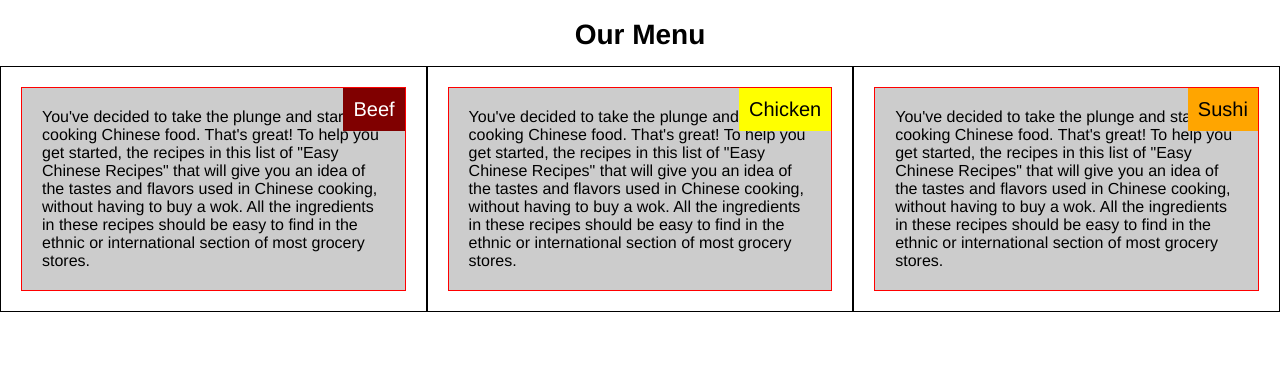
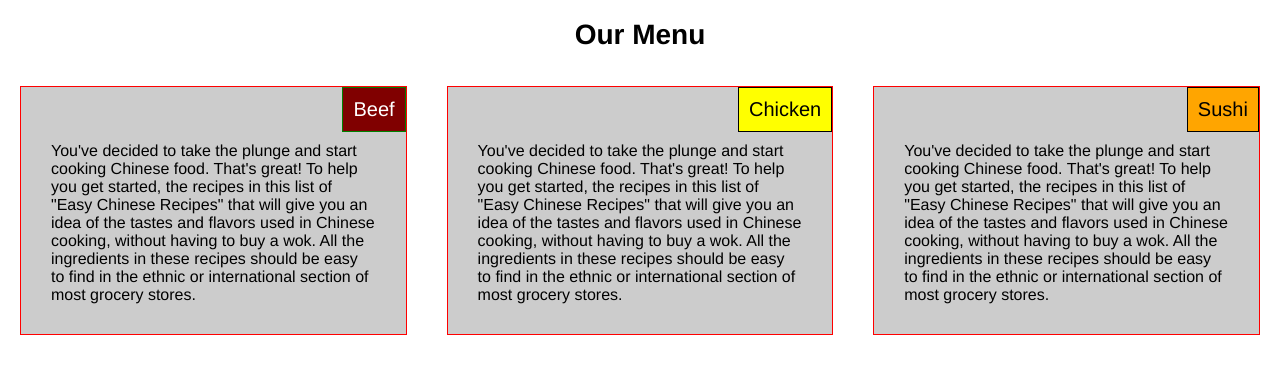
Before and after one commit to sho999/module2_solution, a plain HTML site: page index.html in a window 1280 px wide. Drawn offline with Linux system fonts and the light colour scheme.

Commit message:
fixed bug

```diff
--- a/css/myStyle.css
+++ b/css/myStyle.css
@@ -31,32 +31,32 @@ section {
 }
 
 .textContent{
+  clear: both;
   margin: 20px;
+  padding: 10px;
+
 }
 #beef{
-  position: absolute;
-  top:0;
-  right:0;
+  float: right;
   padding: 10px;
   background-color: maroon;
   font-size: 125%;
   color: white;
+  border: 1px solid green;
 }
 #chicken{
-  position: absolute;
-  top:0;
-  right:0;
+  float:right;
   padding: 10px;
   background-color: yellow;
   font-size: 125%;
+  border: 1px solid black;
 }
 #sushi{
-  position: absolute;
-  top:0;
-  right:0;
+  float: right;
   padding: 10px;
   background-color: orange;
   font-size: 125%;
+  border: 1px solid black;
 }
 
 /* Simple Responsive Framework. */
@@ -68,7 +68,6 @@ section {
 @media (min-width: 992px) {
   .col-lg-1, .col-lg-2, .col-lg-3, .col-lg-4, .col-lg-5, .col-lg-6, .col-lg-7, .col-lg-8, .col-lg-9, .col-lg-10, .col-lg-11, .col-lg-12 {
     float: left;
-    border: 1px solid black;
   }
   .col-lg-1 {
     width: 8.33%;
@@ -112,7 +111,6 @@ section {
 @media (min-width: 768px) and (max-width: 991px) {
   .col-md-1, .col-md-2, .col-md-3, .col-md-4, .col-md-5, .col-md-6, .col-md-7, .col-md-8, .col-md-9, .col-md-10, .col-md-11, .col-md-12 {
     float: left;
-    border: 1px solid black;
   }
   .col-md-1 {
     width: 8.33%;
--- a/index.html
+++ b/index.html
@@ -8,6 +8,7 @@
 </head>
 <body>
 <h1>Our Menu</h1>
+<div class="row">
 <section class="col-lg-4 col-md-6">
 	<div class="container">
 		<div id="beef">Beef</div>
@@ -32,6 +33,7 @@
 		</div>
 	</div>
 </section>
+</div>
 
 </body>
 </html>
```
